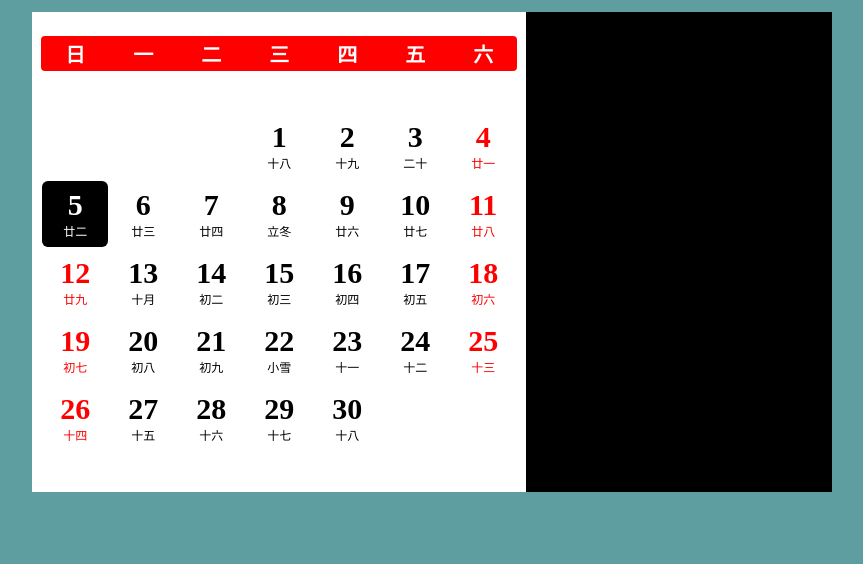
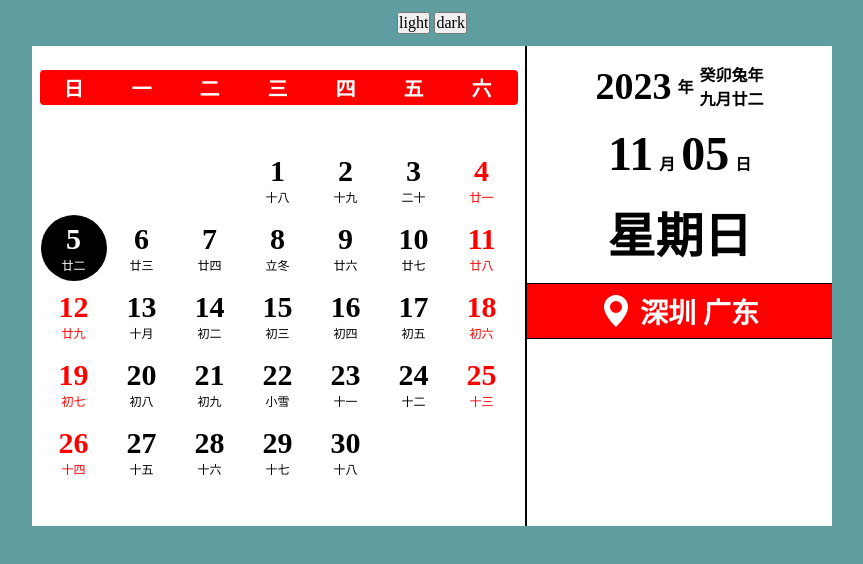
Before and after one commit to lianxj/etag-calendar, a website: page assets/html/index.html in a window 1280 px wide. Shown: the whole page, without its empty margins (208-1071 px from the left). Drawn offline with Linux system fonts and the light colour scheme.

Commit message:
增加白天和夜晚模式

```diff
--- a/assets/html/assets/css/index.css
+++ b/assets/html/assets/css/index.css
@@ -1,13 +1,36 @@
-:root {
-    --primary-color: green;
-    --vt-width: 800px;
-    --vt-height: 480px;
-    --vt-gap: 9px;
-    --vt-cell-width: 66px
+html[data-theme='light']:root {
+    --container-backgrond-color: white;
+    --side-backgrond-color: white;
+    --weekend-backgrond-color: red;
+    --weekend-color: white;
+    --day-color: black;
+    --day-active-color: white;
+    --day-active-background-color: black;
+    --side-color: black;
+    --border-color: var(--side-color);
 }
 
-*,
-html {
+html[data-theme='dark']:root {
+    --container-backgrond-color: black;
+    --side-backgrond-color: black;
+    --weekend-backgrond-color: red;
+    --weekend-color: white;
+    --day-color: white;
+    --day-active-color: black;
+    --day-active-background-color: white;
+    --side-color: white;
+    --border-color: var(--side-color);
+}
+
+:root {
+    --container-width: 800px;
+    --container-height: 480px;
+    --weekend-gap: 9px;
+    --day-width: 66px;
+    --middle-background-color: red;
+}
+
+* {
     padding: 0;
     margin: 0;
     font-size: 16px;
@@ -20,16 +43,22 @@ body {
     height: 100%;
     display: flex;
     margin: 0 auto;
+    padding-top: 12px;
+    flex-direction: column;
     justify-content: center;
-    padding-top: 12px;
+    align-items: center;
     background-color: cadetblue;
 }
 
+.theme {
+    margin-bottom: 12px;
+}
+
 .container {
-    width: var(--vt-width);
-    height: var(--vt-height);
+    width: var(--container-width);
+    height: var(--container-height);
     display: flex;
-    background-color: white;
+    background-color: var(--container-backgrond-color);
 }
 
 .main {
@@ -39,43 +68,39 @@ body {
     flex-direction: column;
 }
 
-.side {
-    flex: 0.382;
-    background-color: black;
-}
-
 ul {
     display: flex;
     flex-wrap: wrap;
-    margin: var(--vt-gap);
+    margin: var(--weekend-gap);
 }
 
 .content {
+    height: 100%;
     display: flex;
-    height: 100%;
     align-items: center;
 }
 
 li {
-    width: var(--vt-cell-width);
-    height: var(--vt-cell-width);
-    list-style: none;
+    width: var(--day-width);
+    height: var(--day-width);
     display: flex;
     flex-direction: column;
     justify-content: center;
     align-items: center;
     margin: 1px;
+    list-style: none;
+    color: var(--day-color);
 }
 
 .weeks {
-    background-color: red;
+    background-color: var(--weekend-backgrond-color);
     border-radius: 4px;
-    margin: 24px var(--vt-gap) 0px var(--vt-gap);
+    margin: 24px var(--weekend-gap) 0px var(--weekend-gap);
 }
 
 .weeks li {
     height: 33px;
-    color: white;
+    color: var(--weekend-color);
     font-size: 20px;
     font-weight: bold;
 }
@@ -94,7 +119,80 @@ li {
 }
 
 .active {
-    background-color: black;
-    color: white;
-    border-radius: 6px;
+    background-color: var(--day-active-background-color);
+    color: var(--day-active-color);
+    border-radius: 50%;
 }
+
+.side {
+    flex: 0.382;
+    font-weight: bold;
+    color: var(--side-color);
+    background-color: var(--side-backgrond-color);
+    border-left: 2px solid var(--border-color);
+}
+
+.year,
+.month {
+    display: flex;
+    justify-content: center;
+    align-items: center;
+}
+
+.year .lYear {
+    font-size: 38px;
+    margin-right: 6px;
+}
+
+.year .gzYear {
+    font-size: 19px;
+    display: flex;
+    flex-direction: column;
+    margin-left: 6px;
+}
+
+.month {
+    align-items: baseline;
+}
+
+.lmonth,
+.lday {
+    font-size: 48px;
+}
+
+.lmonth {
+    margin-right: 6px;
+}
+
+.lday {
+    margin: 0 6px;
+}
+
+.date {
+    font-size: 48px;
+    display: flex;
+    justify-content: center;
+}
+
+.my-5 {
+    margin: 16px 0px;
+}
+
+.middle {
+    height: 56px;
+    display: flex;
+    justify-content: center;
+    align-items: center;
+    font-size: 28px;
+    color: var(--side-backgrond-color);
+    border-top: 1px solid var(--border-color);
+    border-bottom: 1px solid var(--border-color);
+    background-color: var(--middle-background-color);
+}
+
+svg {
+    width: 32px;
+    height: 32px;
+    color: var(--side-backgrond-color);
+    margin-right: 8px;
+}
--- a/assets/html/assets/js/index.js
+++ b/assets/html/assets/js/index.js
@@ -1,10 +1,19 @@
 $(function () {
-  var gap = ($('.main').width() - 68 * 7) / 2;
-  $(':root').css('--vt-gap', `${gap}px`);
+  const themeMedia = window.matchMedia('(prefers-color-scheme: dark)');
+
+  toggleTheme(themeMedia.matches);
+
+  themeMedia.addListener(e => {
+    toggleTheme(e.matches);
+  });
+
+  var gap = ($('.main').width() - 68 * 7 - 2) / 2;
+  $(':root').css('--weekend-gap', `${gap}px`);
 
   var today = new Date();
   var year = today.getFullYear();
   var month = today.getMonth() + 1;
+  var date = today.getDate();
   var firstDay = new Date(year, month - 1, 1).getDay();
   var days = new Date(year, month, 0).getDate();
   var $days = $('.days');
@@ -13,6 +22,7 @@ $(function () {
       $days.append('<li></li>');
     } else {
       var t = calendar.solar2lunar(year, month, i);
+      console.log(t);
       var iDayCn = t.lDay === 1 ? t.IMonthCn : t.vacation || t.Term || t.IDayCn;
       if (t.isToday) {
         $days.append(
@@ -26,4 +36,41 @@ $(function () {
       }
     }
   }
+
+  var target = calendar.solar2lunar(year, month, date);
+  var cMonth = `${target.cMonth}`.padStart(2, '0');
+  var cDay = `${target.cDay}`.padStart(2, '0');
+  var $side = $('.side');
+  var side = `<div class="year my-5">
+                    <span class="lYear">${target.cYear}</span>
+                    <span>年</span>
+                    <div class="gzYear">
+                        <span>${target.gzYear}${target.Animal}年</span>
+                        <span>${target.IMonthCn}${target.IDayCn}</span>
+                    </div>
+                </div>
+                <div class="month my-5">
+                    <span class="lmonth">${cMonth}</span>
+                    <span>月</span>
+                    <span class="lday">${cDay}</span>
+                    <span>日</span>
+                </div>
+                <div class="date my-5">${target.ncWeek}</div>
+                <div class="middle my-5">
+                    <svg xmlns="http://www.w3.org/2000/svg" width="16" height="16" fill="currentColor" viewBox="0 0 16 16">
+                        <path d="M8 16s6-5.686 6-10A6 6 0 0 0 2 6c0 4.314 6 10 6 10zm0-7a3 3 0 1 1 0-6 3 3 0 0 1 0 6z"/>
+                    </svg>深圳 广东
+                </div>`;
+  $side.append(side);
 });
+
+const toggleTheme = isDarkMode => {
+  document.documentElement.setAttribute(
+    'data-theme',
+    isDarkMode ? 'dark' : 'light'
+  );
+};
+
+function changeTheme(theme) {
+  toggleTheme(theme);
+}
--- a/assets/html/index.html
+++ b/assets/html/index.html
@@ -1,5 +1,5 @@
 <!DOCTYPE html>
-<html lang="en">
+<html id="ro" data-theme="light">
   <head>
     <meta charset="UTF-8" />
     <meta name="viewport" content="width=device-width, initial-scale=1.0" />
@@ -7,6 +7,10 @@
     <link rel="stylesheet" href="./assets/css/index.css" />
   </head>
   <body>
+    <div class="theme">
+      <button onclick="changeTheme(false)">light</button>
+      <button onclick="changeTheme(true)">dark</button>
+    </div>
     <div class="container">
       <div class="main">
         <ul class="weeks">
```
